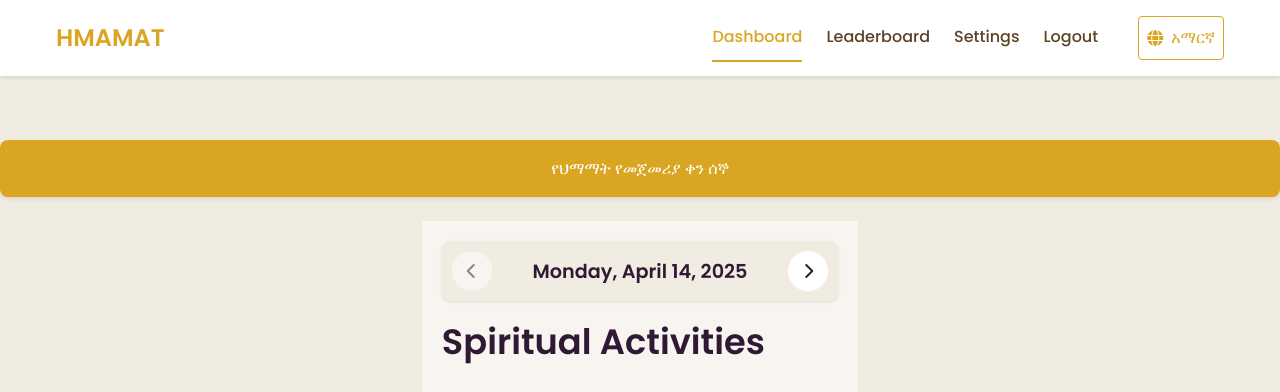
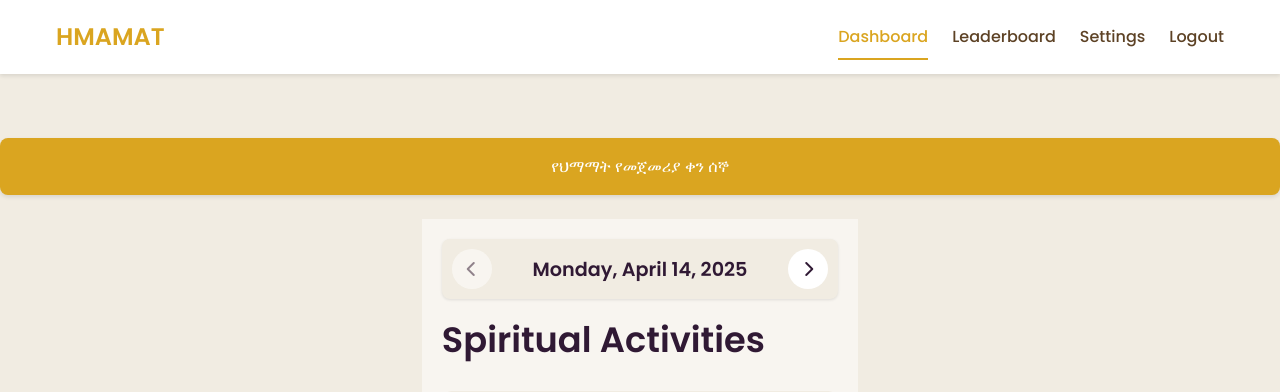
Before and after one commit to abela7/Hmamat, a PHP site: page /user/dashboard.php in a window 1280 px wide. Shown: the top 392 px of the page. Run offline with PHP 8.4, Linux system fonts and the light colour scheme; a user stored in the database is signed in; data comes from the database, SQL or seed files in the repository; data that the repository does not hold is empty; some libraries are stand-ins or nearby versions.

Commit message:
Remove language switcher from user interface while retaining cookie functionality for future use. Update welcome page title for clarity and adjust content for better user experience.

```diff
--- a/includes/user_header.php
+++ b/includes/user_header.php
@@ -110,14 +110,6 @@ if ($user_logged_in) {
                     </a>
                 </li>
                 <?php endif; ?>
-
-                <!-- Language Switcher -->
-                <li class="mobile-menu-item">
-                    <a href="#" id="mobile-lang-toggle" class="mobile-menu-link">
-                        <i class="fas fa-globe menu-icon"></i>
-                        <?php echo $language === 'am' ? 'English' : 'አማርኛ'; ?>
-                    </a>
-                </li>
             </ul>
 
             <div class="offcanvas-footer mt-auto p-3 text-center">
@@ -160,14 +152,6 @@ if ($user_logged_in) {
                         <?php echo $language === 'am' ? 'ይመዝገቡ' : 'Register'; ?>
                     </a>
                     <?php endif; ?>
-
-                    <!-- Language Switcher -->
-                    <div class="lang-switcher">
-                        <a href="#" id="lang-toggle" class="nav-link">
-                            <i class="fas fa-globe"></i>
-                            <?php echo $language === 'am' ? 'English' : 'አማርኛ'; ?>
-                        </a>
-                    </div>
                 </nav>
             </div>
         </div>
@@ -192,23 +176,8 @@ $(document).ready(function() {
         document.cookie = name + "=" + (value || "") + expires + "; path=/";
     }
 
-    // Handle language toggle for desktop
-    $('#lang-toggle').on('click', function(e) {
-        e.preventDefault();
-        var currentLang = "<?php echo $language; ?>";
-        var newLang = currentLang === 'en' ? 'am' : 'en';
-        setCookie('user_language', newLang, 30);
-        location.reload();
-    });
-
-    // Handle language toggle for mobile
-    $('#mobile-lang-toggle').on('click', function(e) {
-        e.preventDefault();
-        var currentLang = "<?php echo $language; ?>";
-        var newLang = currentLang === 'en' ? 'am' : 'en';
-        setCookie('user_language', newLang, 30);
-        location.reload();
-    });
+    // We've removed the language toggles from the interface
+    // but keeping the cookie function for potential future use
 });
 </script>
 </body>
```
Also changed, not shown: user/welcome.php (+5 -4 lines).
